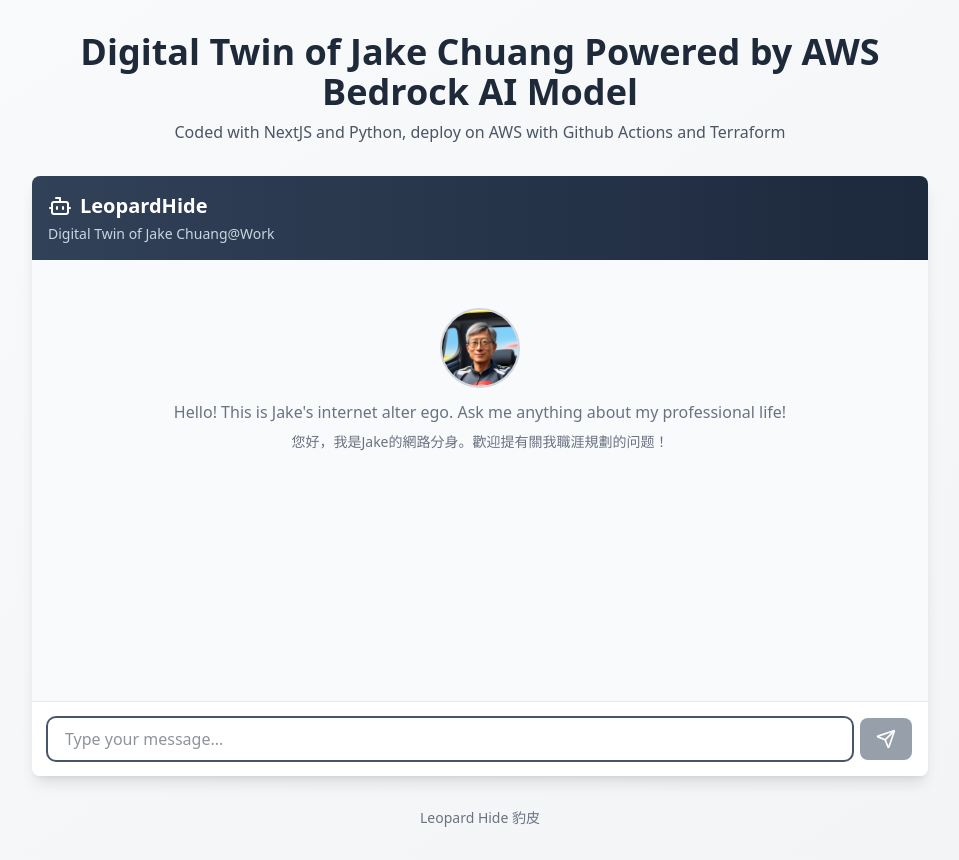
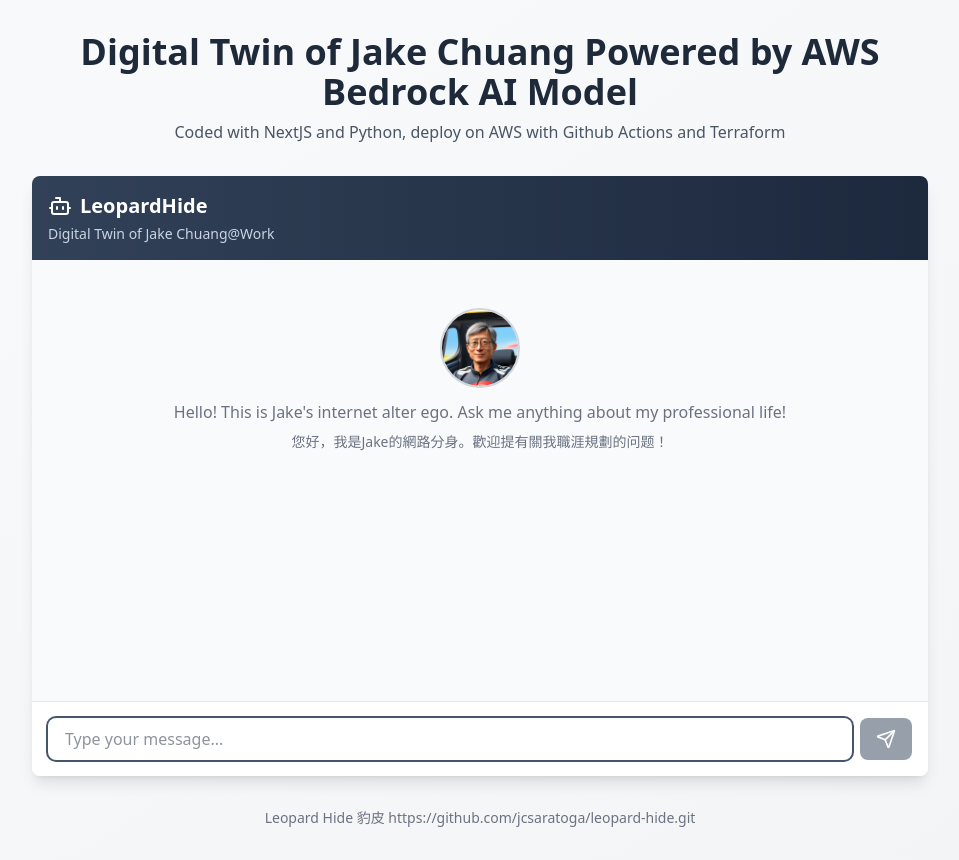
Before and after one commit to jcsaratoga/leopard-hide, a Next.js app in the folder frontend/: page / in a window 1280 px wide. Shown: the whole page, without its empty margins (160-1119 px from the left). Built offline with nearby package versions, Linux system fonts and the light colour scheme.

Commit message:
Update README.txt

```diff
--- a/frontend/app/page.tsx
+++ b/frontend/app/page.tsx
@@ -17,7 +17,7 @@
           </div>
 
           <footer className="mt-8 text-center text-sm text-gray-500">
-            <p>Leopard Hide 豹皮</p>
+            <p>Leopard Hide 豹皮 https://github.com/jcsaratoga/leopard-hide.git</p>
           </footer>
         </div>
       </div>
```
Also changed, not shown: 1 other file (tests, documents, lock files or other folders).
